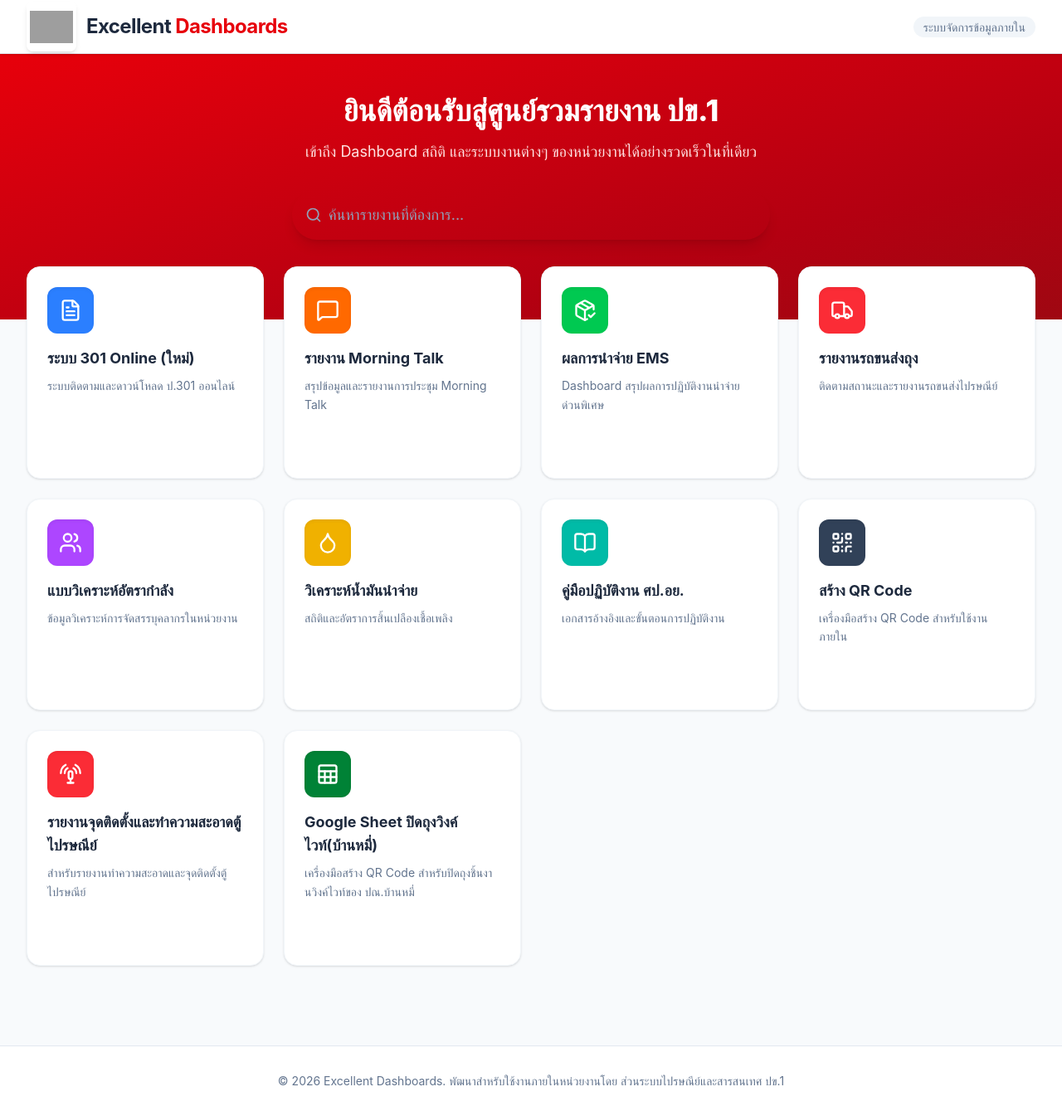
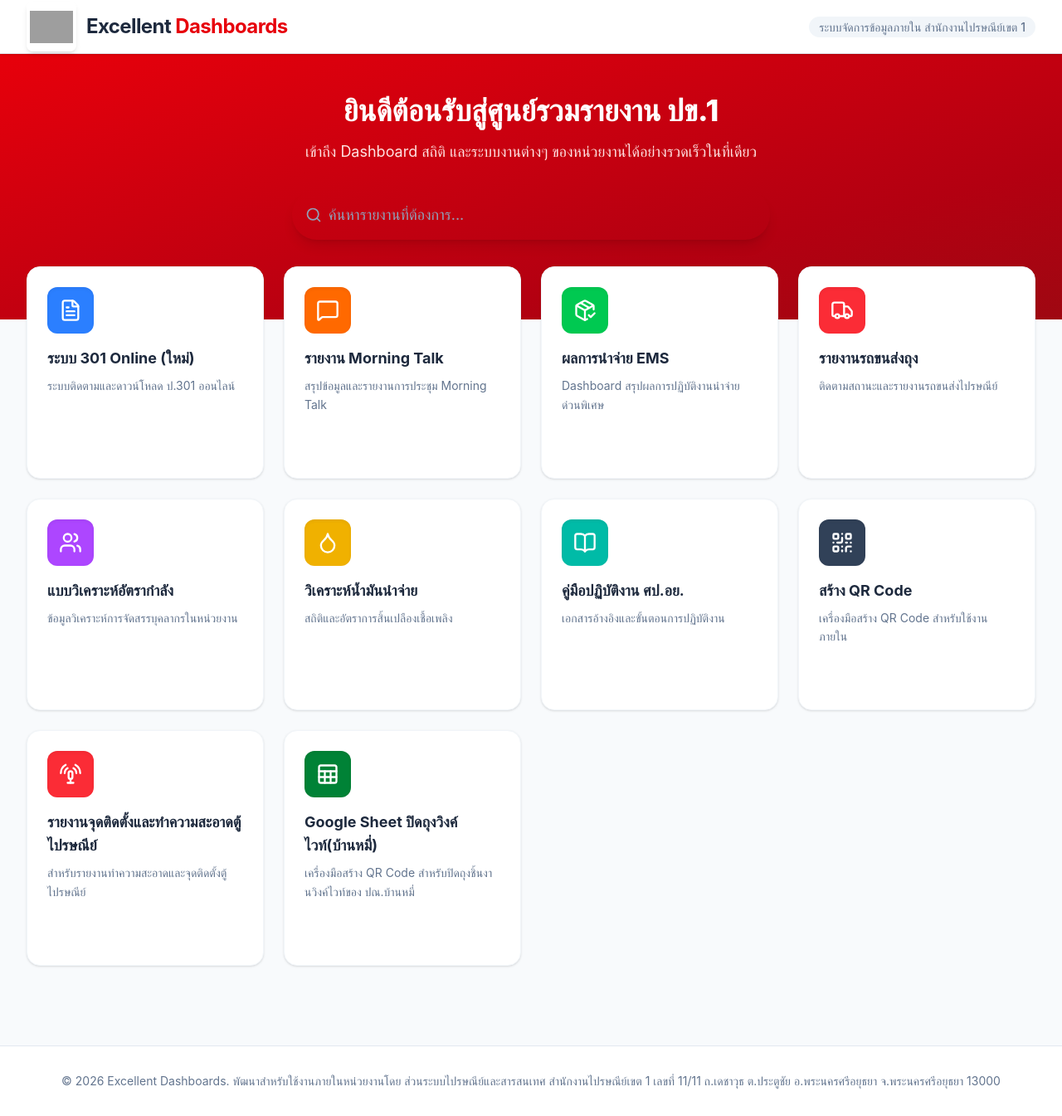
Before and after one commit to mrtoppy/excellent-dashboard, a React (Vite) app: page / in a window 1280 px wide. Shown: the whole page at 83% size. Built offline with nearby package versions, Linux system fonts and the light colour scheme; grey boxes are pictures that could not be loaded.

Commit message:
Update footer and header text for localization

```diff
--- a/src/App.tsx
+++ b/src/App.tsx
@@ -144,7 +144,7 @@ export default function App() {
             </div>
             <div className="hidden md:block">
               <span className="text-sm font-medium text-slate-500 bg-slate-100 px-3 py-1 rounded-full">
-                ระบบจัดการข้อมูลภายใน
+                ระบบจัดการข้อมูลภายใน สำนักงานไปรษณีย์เขต  1
               </span>
             </div>
           </div>
@@ -219,7 +219,7 @@ export default function App() {
       {/* Footer */}
       <footer className="bg-white border-t border-slate-200 mt-12 py-8">
         <div className="max-w-7xl mx-auto px-4 sm:px-6 lg:px-8 text-center text-sm text-slate-500">
-          <p>© 2026 Excellent Dashboards. พัฒนาสำหรับใช้งานภายในหน่วยงานโดย ส่วนระบบไปรษณีย์และสารสนเทศ ปข.1</p>
+          <p>© 2026 Excellent Dashboards. พัฒนาสำหรับใช้งานภายในหน่วยงานโดย ส่วนระบบไปรษณีย์และสารสนเทศ สำนักงานไปรษณีย์เขต 1 เลขที่ 11/11 ถ.เดชาวุธ ต.ประตูชัย อ.พระนครศรีอยุธยา จ.พระนครศรีอยุธยา 13000 </p>
         </div>
       </footer>
     </div>
```
